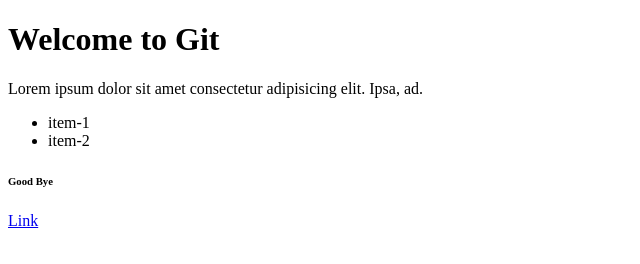
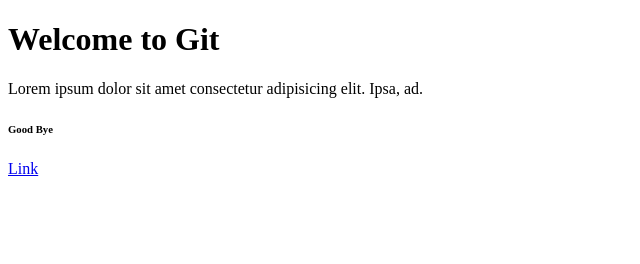
Before and after one commit to JayashreeMuthukumar/test, a plain HTML site: page index.html in a window 1280 px wide. Shown: the whole page, without its empty margins (0-640 px from the left). Drawn offline with Linux system fonts and the light colour scheme.

Commit message:
list removed

```diff
--- a/index.html
+++ b/index.html
@@ -9,10 +9,7 @@
 <body>
     <h1>Welcome to Git</h1>
     <p>Lorem ipsum dolor sit amet consectetur adipisicing elit. Ipsa, ad.</p>
-    <ul>
-        <li>item-1</li>
-        <li>item-2</li>
-    </ul>
+
     <h6>Good Bye</h6>
     <a href="#">Link</a>
 </body>
```
